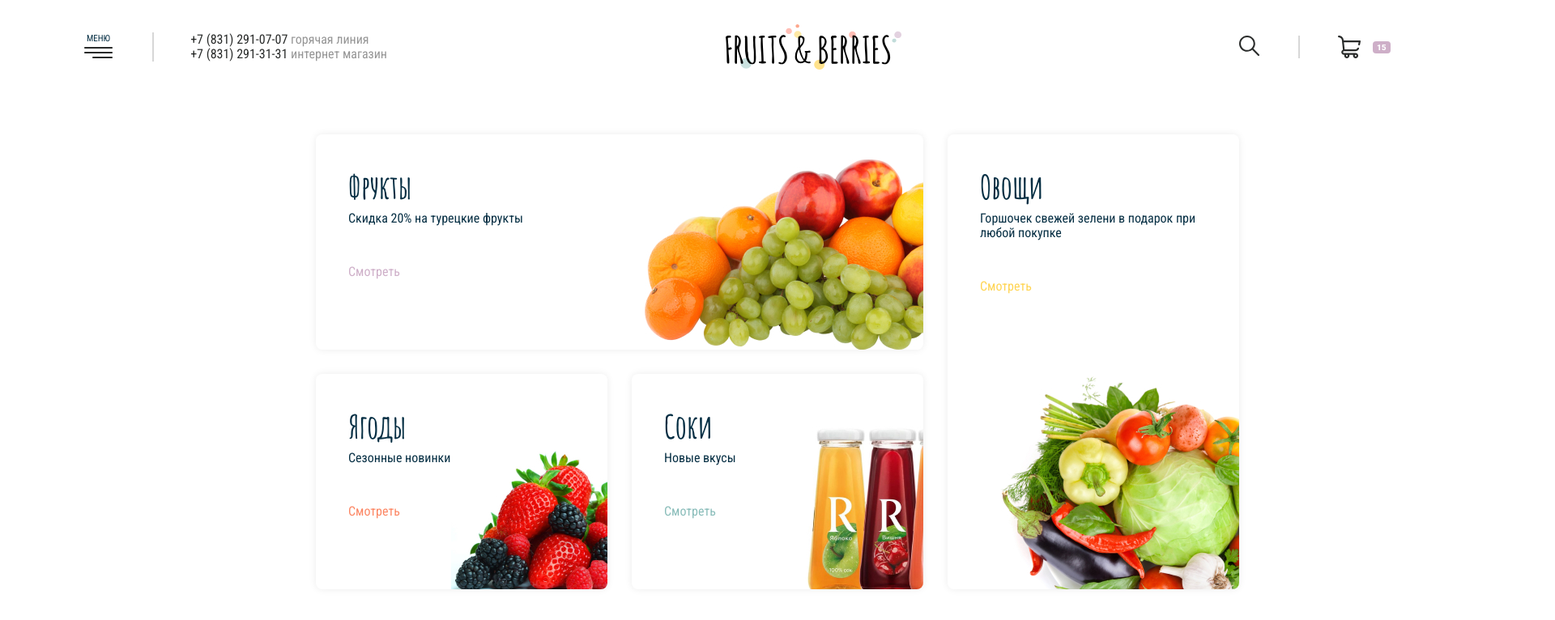
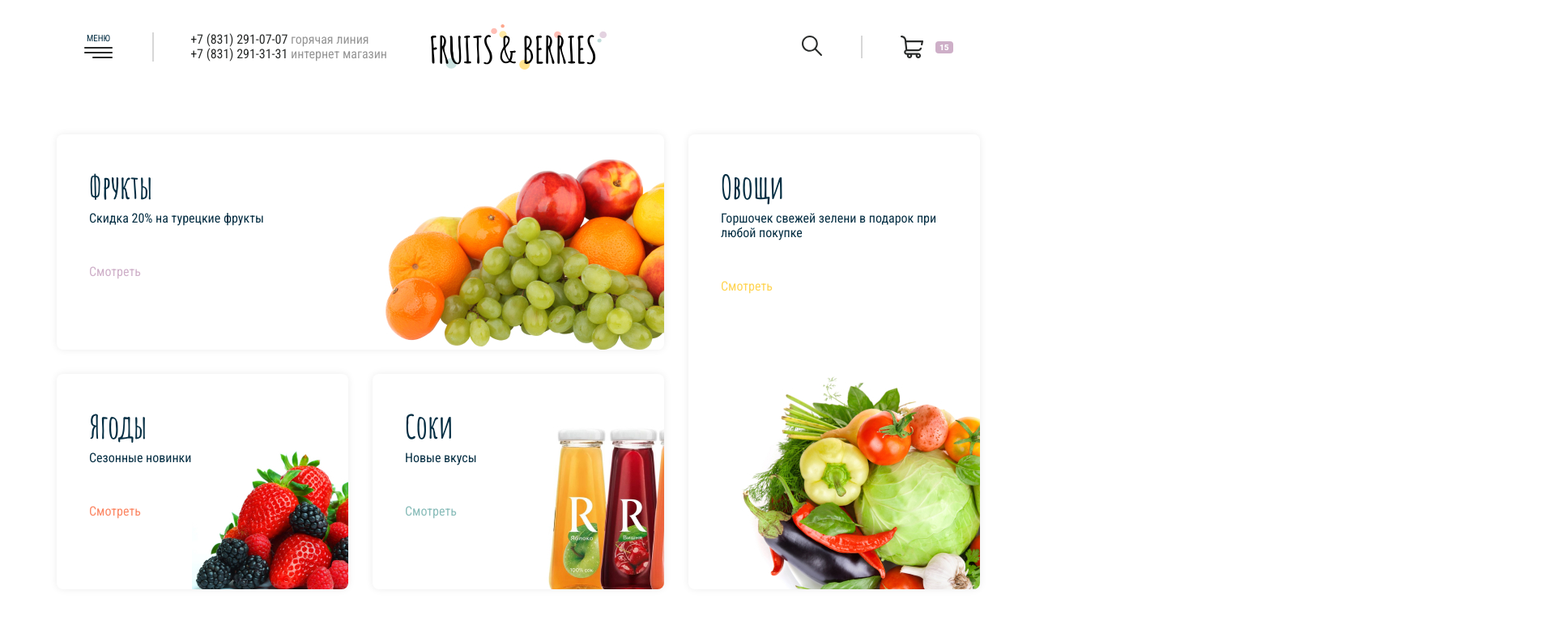
Before and after one commit to chipollino-eba/test-fruitts-berries, a website: page index.html in a window 1280 px wide. Shown: the whole page at 81% size, 1920 px wide, since content can reach past the window. Drawn offline with Linux system fonts and the light colour scheme.

Commit message:
Доработки

```diff
--- a/index.html
+++ b/index.html
@@ -3,7 +3,7 @@
 
 <head>
    <meta charset="UTF-8">
-   <meta name="viewport" content="width=device-width">
+   <meta name="viewport" content="width=device-width, initial-scale=1.0">
    <title>Fruitts & Berries</title>
    <link rel="preconnect" href="https://fonts.googleapis.com">
    <link rel="preconnect" href="https://fonts.gstatic.com" crossorigin>
--- a/scss/normalize.scss
+++ b/scss/normalize.scss
@@ -1,5 +1,5 @@
 body {
-   width: 1920px;
+   min-width: 1200px;
    font-family: $roboto;
    font-weight: 400;
    font-size: 16px;
--- a/scss/style.scss
+++ b/scss/style.scss
@@ -4,6 +4,10 @@
 
 .header {
    padding: 30px 100px 80px 100px;
+   max-width: 1920px;
+   min-width: 1140px;
+   box-sizing: border-box;
+   margin: 0 auto;
    display: flex;
    justify-content: space-between;
    align-items: center;
@@ -59,9 +63,10 @@
 .header__right {
    display: flex;
    justify-content: space-between;
-   width: 190px;
+   width: 378px;
    height: 28px;
-   margin-right: 100px;
+   box-sizing: border-box;
+   padding-left: 378px - 190px;
    &-search {
       @include transition(0.2s);
       @include size(25px);
```
Also changed, not shown: css/style.css, 1 other file.
